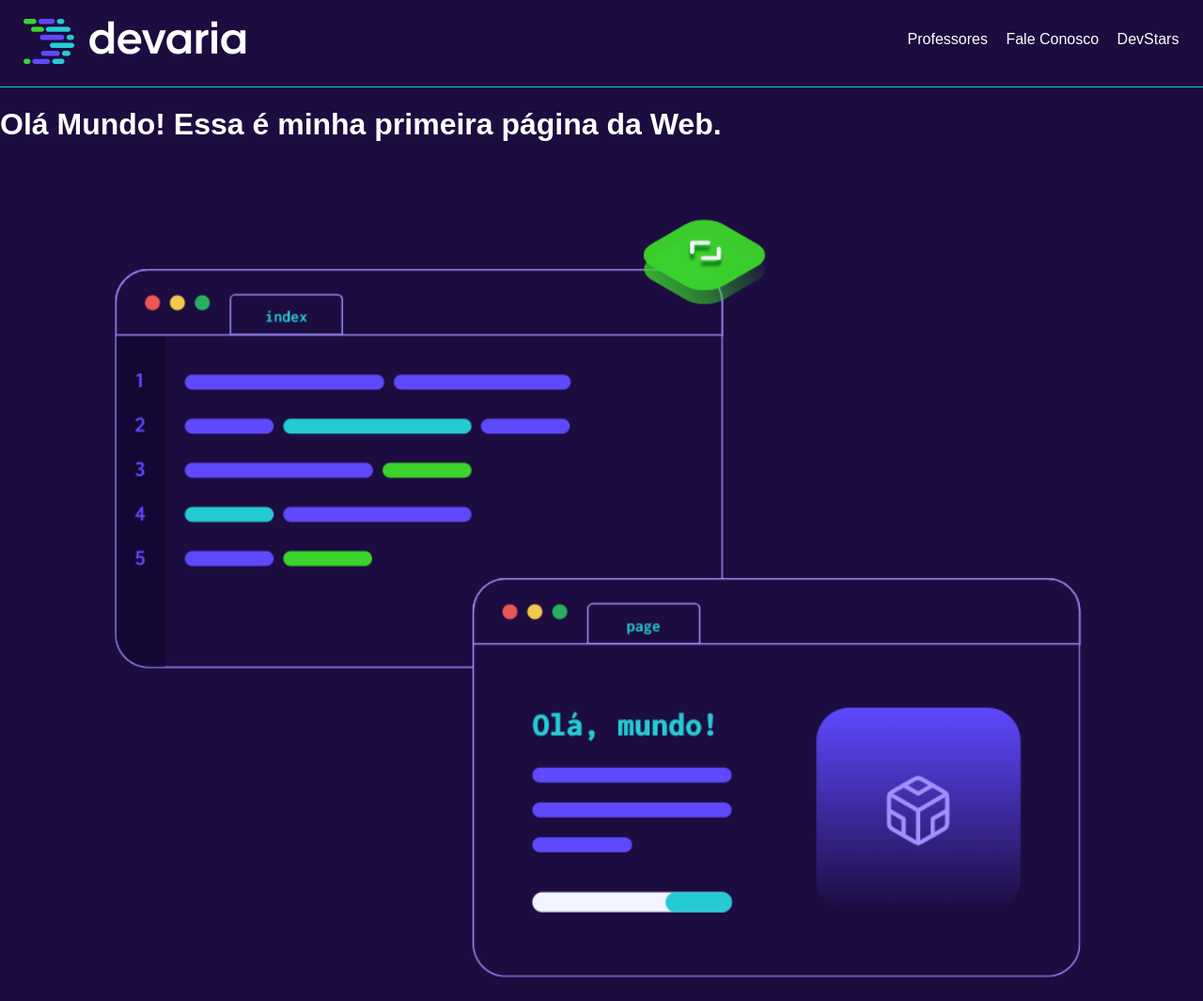
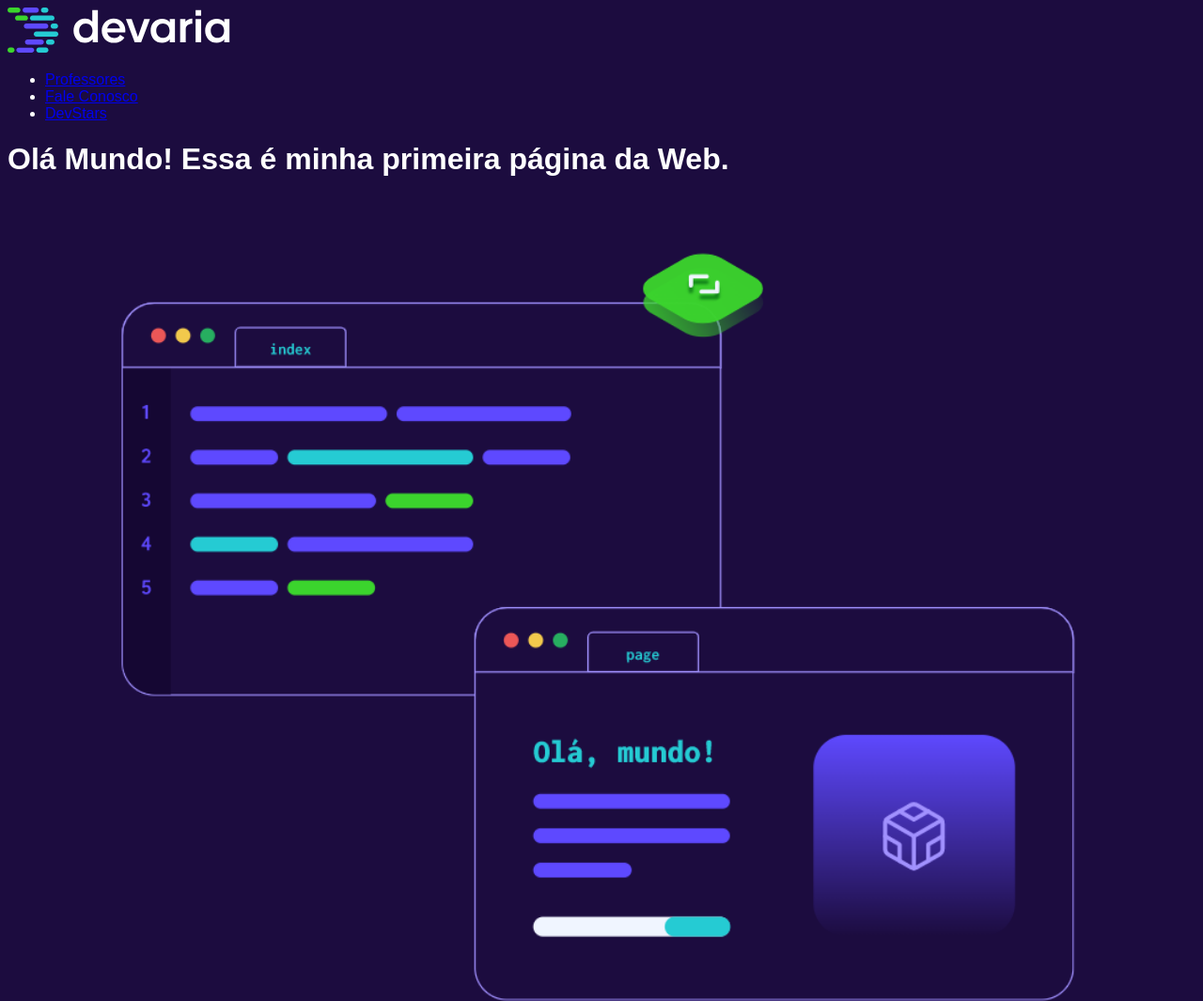
Before and after one commit to SamuelHSA/devaria-aula-css-parte1, a plain HTML site: page index.html in a window 1280 px wide. Shown: the top 1065 px of the page at 94% size. Drawn offline with Linux system fonts and the light colour scheme.

Commit message:
Revert "Aula-de-CSS-Parte1"
This reverts commit e46f1ea77feaf66dd6706c479845d44e68ed95c3.

```diff
--- a/index.html
+++ b/index.html
@@ -20,7 +20,7 @@
         <a href="index.html" class="link-logo">
             <img src="public/fotos/logo-devaria.svg.svg" alt="logo devaria" />
         </a>
-        <nav class="menu">
+        <nav>
             <ul>
                 <li><a href="Professores.html"> Professores</a></li>
                 <li><a href="FaleConosco.html">Fale Conosco</a></li>
@@ -39,7 +39,7 @@
         </section>
         <section>
             <div>
-                <iframe width="500" height="300" src="https://www.youtube.com/embed/Auv_kUG7nwM"
+                <iframe width="560" height="315" src="https://www.youtube.com/embed/Auv_kUG7nwM"
                     title="Formulário e ifreme-Devaria" frameborder="0"
                     allow="accelerometer; autoplay; clipboard-write; encrypted-media; gyroscope; picture-in-picture"
                     allowfullscreen></iframe>
--- a/public/css/devaria.css
+++ b/public/css/devaria.css
@@ -7,5 +7,4 @@ body {
     background-color: #1c0c3f;
     font-family: sans-serif;
     color:  #fff;
-    margin: 0;
 }
--- a/public/css/header.css
+++ /dev/null
@@ -1,42 +0,0 @@
-/* Estilos do header */
-
-header .link-logo {
-    display: block;
-    padding: 20px 25px;
-    border-bottom: 1px solid #25cbd3;
-}
-
-header nav ul {
-    padding: 0;
-    text-align: center;
-}
-
-header nav ul li {
-    display: inline-block;
-}
-
-header nav ul li:not(:last-child) {
-    margin-right: 15px;
-}
-
-.menu li a {
-    color: #fff;
-    text-decoration: none;
-}
-
-.menu li a:hover {
-    color: rgb(101, 222, 226);
-    text-decoration: underline;
-}
-
-@media screen and (min-width: 992px) {
-    header {
-        position: relative
-    }
-
-    .menu {
-        position: absolute;
-        right: 2%;
-        top: 18%;
-    }
-}
```
Also changed, not shown: DevStars.html (+3 -9 lines), FaleConosco.html (+3 -9 lines), Professores.html (+3 -9 lines).
